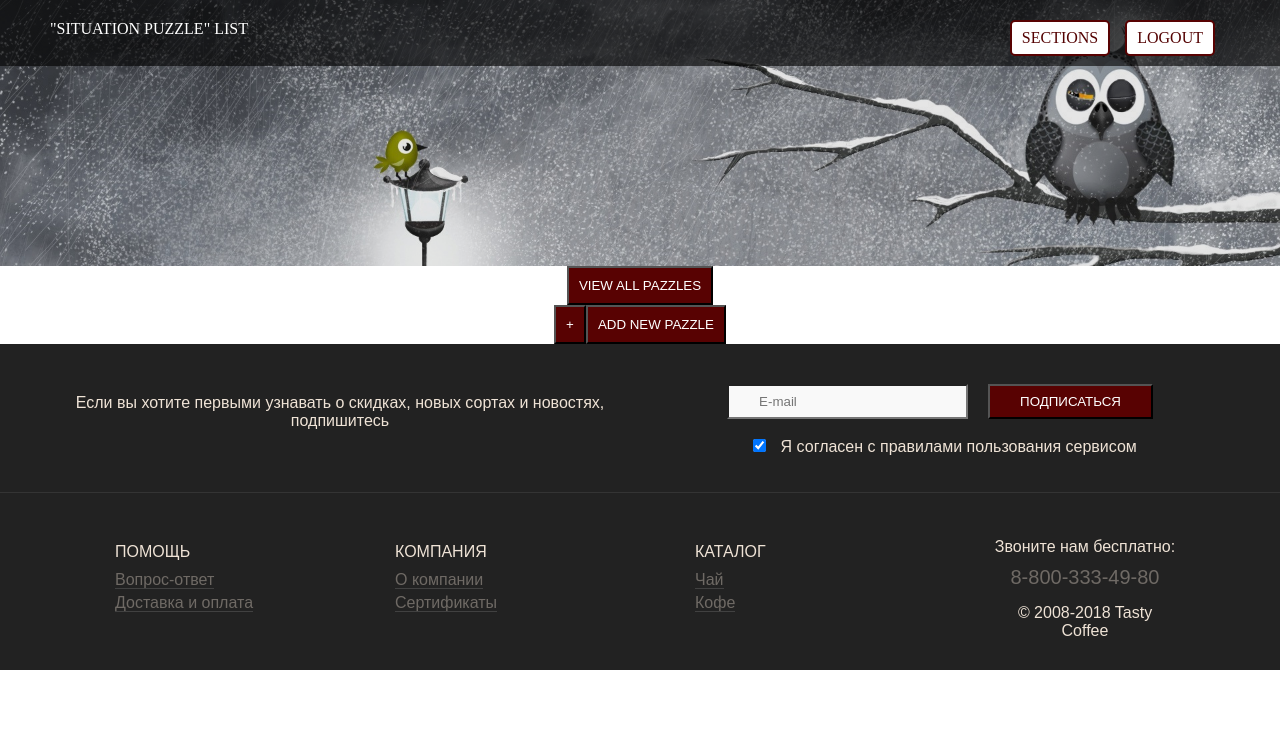
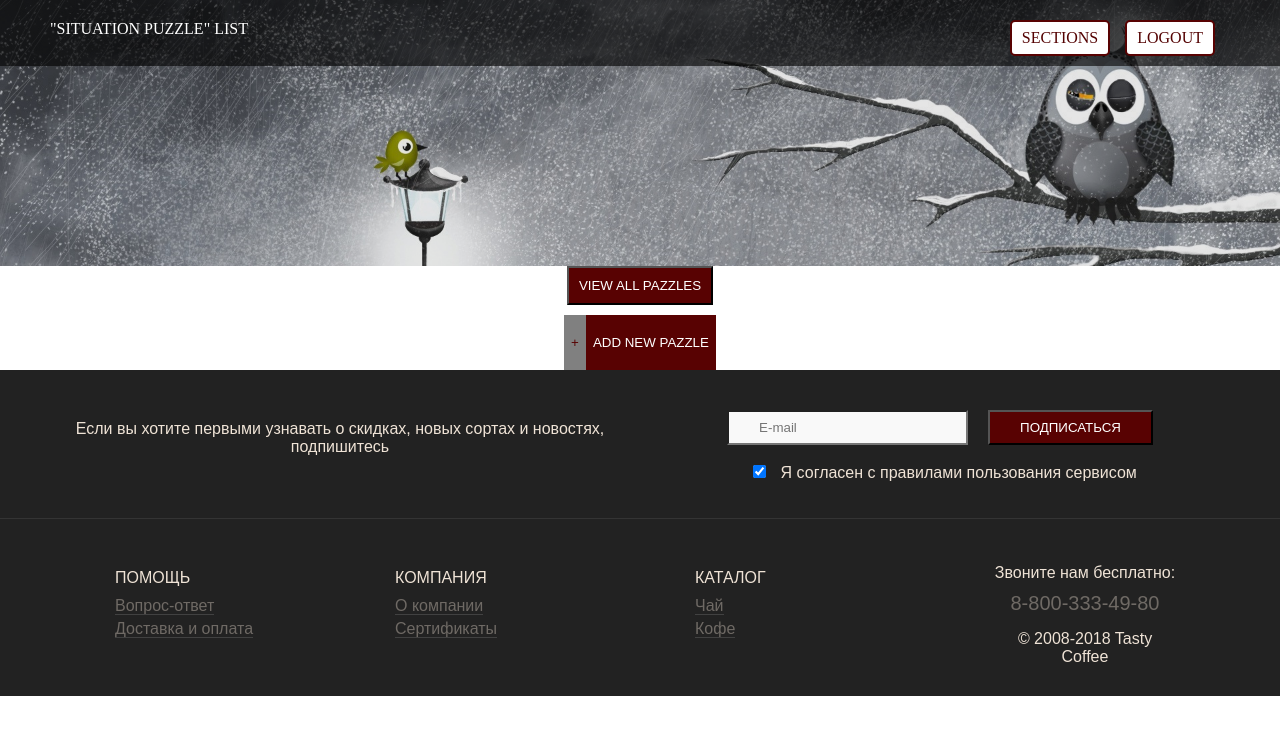
Before and after one commit to iukh/ang-app, an Angular app: page /main in a window 1280 px wide. Shown: the top 734 px of the page. Built offline with nearby package versions, Linux system fonts and the light colour scheme; no server answers.

Commit message:
Update main-page.component.less

```diff
--- a/src/app/main-page/main-page.component.less
+++ b/src/app/main-page/main-page.component.less
@@ -36,6 +36,19 @@ input[type=submit] {
  text-transform: uppercase;
  color: white;
  padding: 10px;
+}
+
+.addButton {
+  border: none;
+  margin-top: 10px;
+  padding: 20px 7px;
+}
+.firstPart {
+  color: @main-color;
+  background-color: grey;
+}
+.secondPart {
+
 }
 h1 {
  color: @main-color;
```
